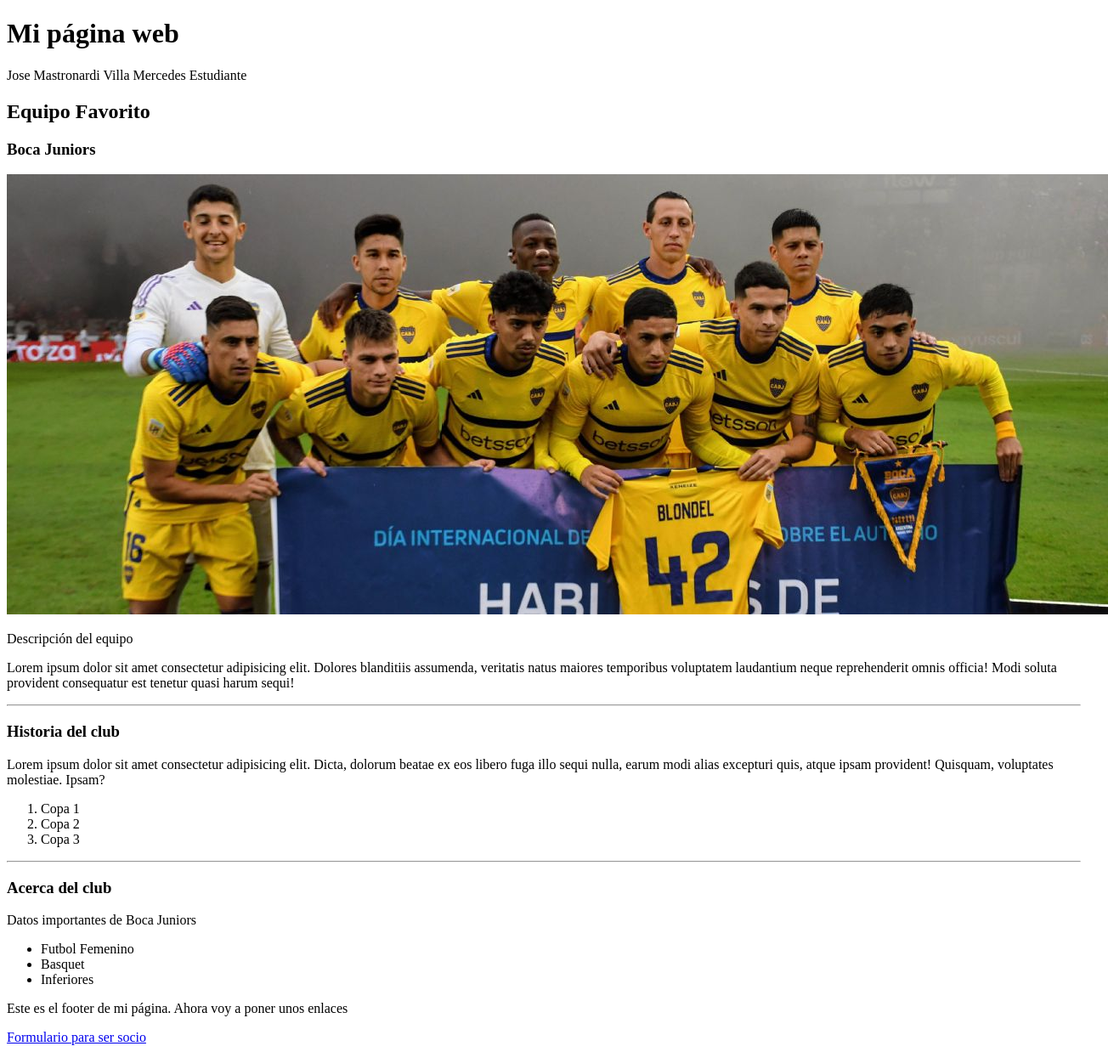
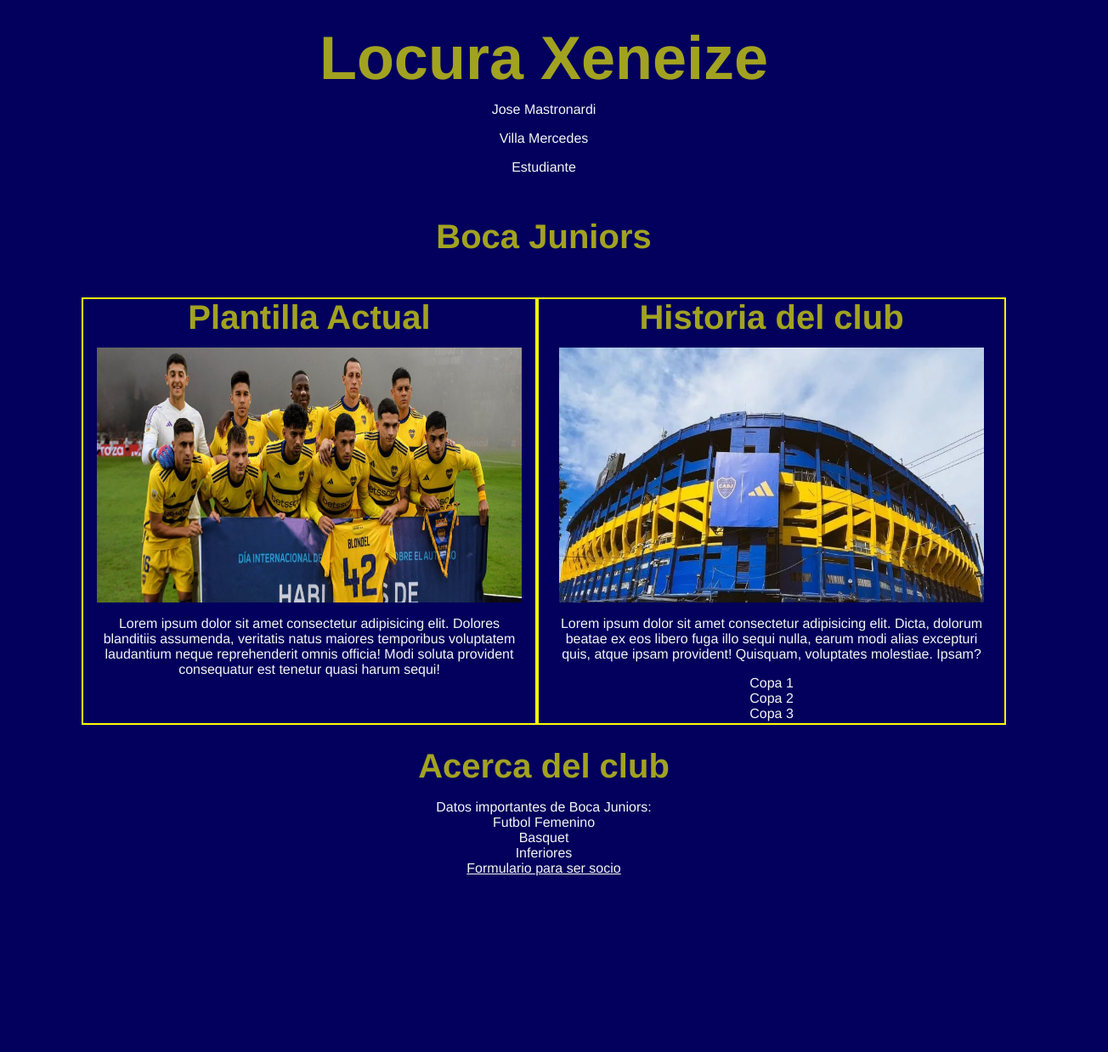
Before and after one commit to jmastronardi/First-HTML, a plain HTML site: page index.html in a window 1280 px wide. Shown: the whole page at 85% size, 1304 px wide, since content can reach past the window. After the commit the page ends 1031 px from the top, so only its background shows below. Drawn offline with Linux system fonts and the light colour scheme.

Commit message:
HTML + CSS

```diff
--- /dev/null
+++ b/estilo.css
@@ -0,0 +1,78 @@
+body{
+    background-color: rgb(2, 0, 92);
+}
+
+.title {
+    font-size: 2.5em;
+    font-family: 'Franklin Gothic Medium', 'Arial Narrow', Arial, sans-serif;
+    letter-spacing: normal;
+    color:rgba(255, 255, 0, 0.637)
+}
+
+.Descripción {
+    font: size 15px;
+    font-family: 'Franklin Gothic Medium', 'Arial Narrow', Arial, sans-serif;
+    letter-spacing: normal;
+    line-height: normal;
+    word-spacing: normal;
+    text-align: center;
+    font-style: normal;
+    color:whitesmoke
+}
+
+.portada{
+    width: 500px;
+    height: 300px;
+}
+
+.cards{
+    border: 2px solid yellow;
+    width: fit-content;
+    padding: 1px 1em 2px 1em;
+    transition: 1s;
+    display: flex;
+    flex-direction: column;
+    gap: 1em;
+    align-items: center;
+}
+
+.cards:hover{
+    background-color: darkkhaki;
+}
+
+#principal {
+    font-size: 4.5em;
+}
+
+#titulos{
+
+    width: 60vw;
+    margin: auto;
+    padding: 2em;
+    display: flex;
+    flex-direction: column;
+    gap: 1em;
+    align-items: center;
+}
+
+#subtitulo{
+    margin: auto;
+    padding: 0.5em;
+    display: flex;
+    flex-direction: column;
+    align-items: center;
+}
+
+#cards-container{
+
+    width: 85vw;
+    margin: auto;
+    margin-top: 1.5em;
+    padding: 0.5em;
+    display: flex;
+    flex-direction: row;
+    justify-content: space-evenly;
+
+
+
+}
--- a/index.html
+++ b/index.html
@@ -3,57 +3,68 @@
 <head>
     <meta charset="UTF-8">
     <meta name="viewport" content="width=device-width, initial-scale=1.0">
+    <link rel="stylesheet" href="./reset.css" />
+    <link rel="stylesheet" type="text/css" href="./estilo.css" />
     <title>Mi página web</title>
+
 </head>
 <body>
     <header>
-        <h1>Mi página web</h1>
-        <span>Jose Mastronardi</span>
-        <span>Villa Mercedes</span>
-        <span>Estudiante</span>
+        <div id="titulos">
+            <h1 class="title" id="principal">Locura Xeneize</h1>
+            <span class="Descripción">Jose Mastronardi</span>
+            <span class="Descripción">Villa Mercedes</span>
+            <span class="Descripción">Estudiante</span>
+        </div>
+
     </header>
 
     <header>
-        <h2>Equipo Favorito</h2>
-        <h3> Boca Juniors</h3>
+        <h2 class="title" id="subtitulo">Boca Juniors</h2>
     </header>
 
     <main>
 
         <section>
-            <img src=./r1315253_1296x518_5-2.jpg />
+            <div id="cards-container">
+                <div class="cards">
 
-            <div>
-                <p>Descripción del equipo</p>
-                <p>Lorem ipsum dolor sit amet consectetur adipisicing elit. Dolores blanditiis assumenda, veritatis natus maiores temporibus voluptatem laudantium neque reprehenderit omnis officia! Modi soluta provident consequatur est tenetur quasi harum sequi!</p>
+                    <h3 class="title">Plantilla Actual</h3>
+                    <img src=./r1315253_1296x518_5-2.jpg class="portada"/>
+                    <p class="Descripción">Lorem ipsum dolor sit amet consectetur adipisicing elit. Dolores blanditiis assumenda, veritatis natus maiores temporibus voluptatem laudantium neque reprehenderit omnis officia! Modi soluta provident consequatur est tenetur quasi harum sequi!</p>
+                </div>
+
+
+                <article>
+                    <div class="cards">
+                        <h3 class="title">Historia del club</h3>
+                        <img src="./GK49to6XgAA26qo.jpeg" class="portada"/>
+
+                        <p class="Descripción">Lorem ipsum dolor sit amet consectetur adipisicing elit. Dicta, dolorum beatae ex eos libero fuga illo sequi nulla, earum modi alias excepturi quis, atque ipsam provident! Quisquam, voluptates molestiae. Ipsam?
+
+                        </p>
+
+                        <ol>
+                            <li class="Descripción">Copa 1</li>
+                            <li class="Descripción">Copa 2</li>
+                            <li class="Descripción">Copa 3</li>
+                        </ol>
+
+
             </div>
 
-            <hr />
-        </section>
-        <section>
-            <article>
-                <div>
-                    <h3>Historia del club</h3>
-                    <p>Lorem ipsum dolor sit amet consectetur adipisicing elit. Dicta, dolorum beatae ex eos libero fuga illo sequi nulla, earum modi alias excepturi quis, atque ipsam provident! Quisquam, voluptates molestiae. Ipsam?</p>
 
-                    <ol>
-                        <li>Copa 1</li>
-                        <li>Copa 2</li>
-                        <li>Copa 3</li>
-                    </ol>
-
-                    <hr />
                 </div>
 
             </article>
             <article>
-                <h3>Acerca del club</h3>
-                <p>Datos importantes de Boca Juniors</p>
+                <h3 class="title" id="subtitulo">Acerca del club</h3>
+                <p class="Descripción">Datos importantes de Boca Juniors:</p>
 
                 <ul>
-                    <li>Futbol Femenino</li>
-                    <li>Basquet</li>
-                    <li>Inferiores</li>
+                    <li class="Descripción">Futbol Femenino</li>
+                    <li class="Descripción">Basquet</li>
+                    <li class="Descripción">Inferiores</li>
                 </ul>
             </article>
 
@@ -61,11 +72,9 @@
 
     </main>
 
-    <footer>
-        <p>
-            Este es el footer de mi página. Ahora voy a poner unos enlaces
-        </p>
-        <a href="./contacto.html">Formulario para ser socio</a>
+    <footer class="Descripción">
+
+        <a href="./contacto.html" class="Descripción">Formulario para ser socio</a>
     </footer>
 </body>
 </html>
--- /dev/null
+++ b/reset.css
@@ -0,0 +1,107 @@
+/* Reset general */
+
+html,
+body,
+div,
+span,
+h1,
+h2,
+h3,
+h4,
+h5,
+h6,
+p,
+blockquote,
+pre,
+a,
+abbr,
+acronym,
+address,
+big,
+cite,
+code,
+del,
+dfn,
+em,
+img,
+ins,
+kbd,
+q,
+s,
+samp,
+small,
+strike,
+strong,
+sub,
+sup,
+tt,
+var,
+b,
+u,
+i,
+center,
+dl,
+dt,
+dd,
+ol,
+ul,
+li,
+fieldset,
+form,
+label,
+legend,
+table,
+caption,
+tbody,
+tfoot,
+thead,
+tr,
+th,
+td {
+  margin: 0;
+  padding: 0;
+  border: 0;
+  vertical-align: baseline;
+}
+
+/* HTML5 display-role reset for older browsers */
+article,
+aside,
+details,
+figcaption,
+figure,
+footer,
+header,
+hgroup,
+menu,
+nav,
+section {
+  display: block;
+}
+
+body {
+  line-height: 1;
+}
+
+ol,
+ul {
+  list-style: none;
+}
+
+blockquote,
+q {
+  quotes: none;
+}
+
+blockquote:before,
+blockquote:after,
+q:before,
+q:after {
+  content: '';
+  content: none;
+}
+
+table {
+  border-collapse: collapse;
+  border-spacing: 0;
+}
```
Also changed, not shown: GK49to6XgAA26qo.jpeg (added).
